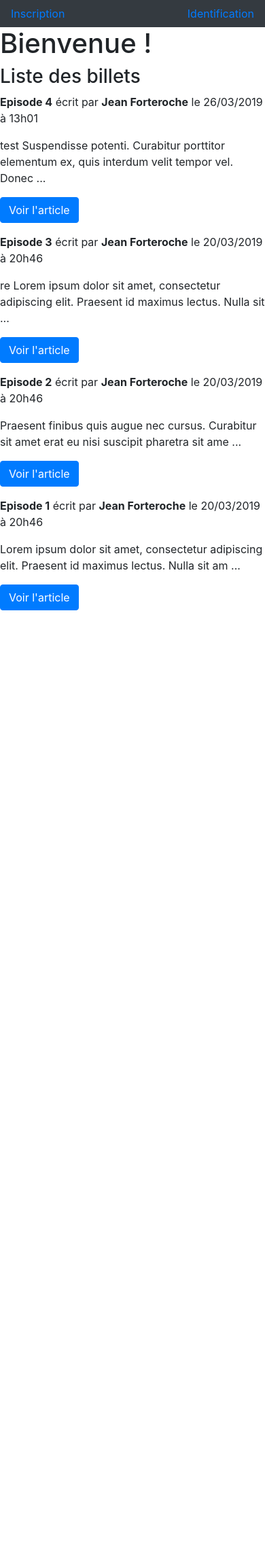
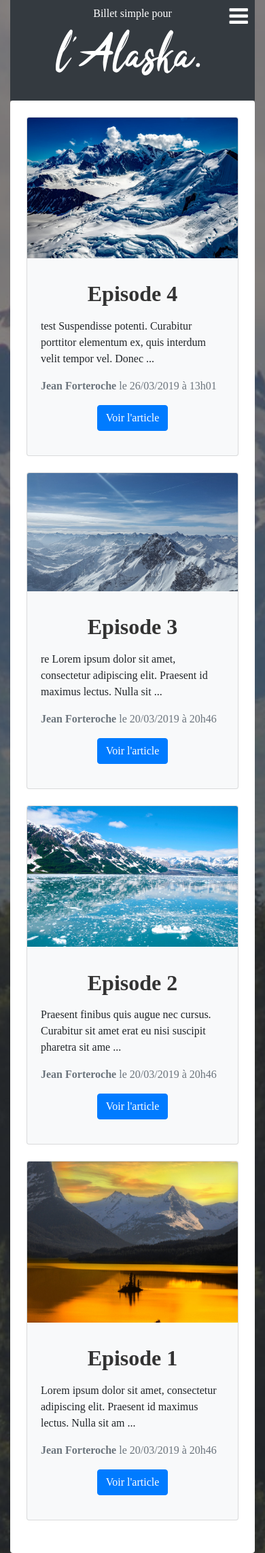
Before and after one commit to emi-sabathier/project-blog-php-oop-mvc, a PHP site: page / in a window 390 px wide. Shown: the whole page at 68% size. Before the commit the page ends 898 px from the top, so only its background shows below. Run offline with PHP 8.4, Linux system fonts and the light colour scheme; data comes from the database, SQL or seed files in the repository; some libraries are stand-ins or nearby versions.

Commit message:
Responsive index - Bootstrap

```diff
--- /dev/null
+++ b/public/css/styles.css
@@ -0,0 +1,172 @@
+@font-face {
+  font-family: 'tahu';
+  src: url('../fonts/tahu.woff2') format('woff2'),
+    url('../fonts/tahu.woff') format('woff');
+  font-weight: normal;
+  font-style: normal;
+
+}
+body {
+  font-family: "Source sans pro";
+  position: relative;
+  z-index: 1;
+}
+body::before{
+  content: "";
+    position: absolute;
+    z-index: -1;
+    top: 0;
+    bottom: 0;
+    left: 0;
+    right: 0;
+    background: url("../img/image_alaska_1.jpg") center center;
+    opacity: .4;
+    background-size:cover;
+}
+/********* LOGO ********/
+.alaska {
+  font-family: "tahu", "Open Sans", sans-serif;
+  font-size: 4.5rem;
+  padding-left: 0.5rem;
+}
+.logo {
+
+}
+/******** CARD *********/
+  .cards-bg {
+    background:#fff;
+    border-radius: 0.25rem;
+    padding:1.5rem;
+  }
+.card-title {
+  font-weight:bold;
+  font-size: 2rem;
+}
+
+/******** MENU *********/
+
+h4 {
+  margin: 0;
+  padding: 5% 0 0;
+  text-align: center;
+  color: #333;
+}
+
+a {
+  text-decoration: none;
+  -webkit-transition: all .3s ease;
+  -moz-transition: all .3s ease;
+  -ms-transition: all .3s ease;
+  -o-transition: all .3s ease;
+  transition: all .3s ease;
+}
+
+/* OPEN - CLOSE BUTTONS */
+
+.menu-btn {
+  position: absolute;
+  display: inline;
+  top: 0;
+  right: 20px;
+  font-size: 22px;
+  z-index: 999;
+}
+
+.menu-btn a {
+  display: inline-block;
+  text-decoration: none;
+}
+
+.btn-open:after {
+  content: "\f0c9";
+  font-size:2rem;
+  font-family: "fontawesome";
+  color: #fff;
+  -webkit-transition: all .3s linear 0s;
+  -moz-transition: all .3s linear 0s;
+  -o-transition: all .3s linear 0s;
+  transition-property: all .3s linear 0s;
+}
+
+.btn-open:hover:after {
+  color: rgba(0, 170, 212, 0.8);
+}
+
+.btn-close:after {
+  content: "\f00d";
+  font-size:2rem;
+  font-family: "fontawesome";
+  color: #fff;
+  -webkit-transition: all .2s linear 0s;
+  -moz-transition: all .2s linear 0s;
+  -o-transition: all .2s linear 0s;
+  transition-property: all .2s linear 0s;
+}
+
+.btn-close:hover:after {
+  color: rgba(0, 206, 255, 0.7);
+}
+
+
+/* OVERLAY NAV */
+
+.nav {
+  position: fixed;
+  display: none;
+  overflow: auto;
+  top: 0;
+  right: 0;
+  width: 30%;
+  min-width: 170px;
+  height: 100%;
+  margin: 0;
+  padding: 0;
+  background: rgba(26, 26, 26, 0.9);
+  z-index: 99;
+}
+
+.menu {
+  width: 100%;
+  height: 100%;
+}
+
+.menu ul {
+  margin: 0;
+  padding: 0;
+  width: 100%;
+  height: 100%;
+}
+
+.menu li {
+  display: table;
+  margin: 0;
+  padding: 0;
+  width: 100%;
+  height: 15%;
+  font-weight:bold;
+  list-style: none;
+  text-align: center;
+  -webkit-transition: all .2s linear 0s;
+  -moz-transition: all .2s linear 0s;
+  -o-transition: all .2s linear 0s;
+  transition-property: all .2s linear 0s;
+}
+
+.menu li a {
+  display: table-cell;
+  color: #fff;
+  vertical-align: middle;
+}
+
+.menu li:hover {
+  background: rgba(0, 206, 255, 0.7);
+}
+
+
+/* RESPONSIVE */
+
+@media screen and (max-width: 768px) {
+  .menu-btn {
+     right: 25px;
+  }
+}
--- /dev/null
+++ b/public/js/menu.js
@@ -0,0 +1,14 @@
+$(document).ready(function () {
+        $(".menu-btn a").click(function () {
+            $(".nav").fadeToggle(200);
+            $(this).toggleClass('btn-open').toggleClass('btn-close');
+        });
+        $('.nav').on('click', function () {
+            $(".nav").fadeToggle(200);
+            $(".menu-btn a").toggleClass('btn-open').toggleClass('btn-close');
+        });
+        $('.menu a').on('click', function () {
+            $(".nav").fadeToggle(200);
+            $(".menu-btn a").toggleClass('btn-open').toggleClass('btn-close');
+        });
+    });
--- a/view/listPostsView.php
+++ b/view/listPostsView.php
@@ -1,39 +1,37 @@
 <?php $title = 'Liste des derniers billets';?>
+<?php ob_start();
+?>
 
-<?php ob_start();?>
-<nav class="navbar bg-dark">
+<div class="row">
+    <div class="card-deck">
 
-<?php if (isset($_SESSION['role']) && $_SESSION['role'] == "1"): ?>
-    <a href="index.php?action=adminPanel">Administration</a> <a href="index.php?action=disconnect">Déconnexion</a>
-<?php elseif (isset($_SESSION['role']) && $_SESSION['role'] == '0'): ?>
-    <a href="index.php?action=disconnect">Déconnexion</a>
-<?php elseif(!isset($_SESSION['role'])): ?>
-    <a href="index.php?action=signup">Inscription</a>
-    <a href="index.php?action=signin">Identification</a>
-<?php endif;?>
+<?php
+$imagesDir = 'public/img/';
+$images = glob($imagesDir . '*.{jpg,jpeg}', GLOB_BRACE);
+foreach ($posts as $post): ?>
+<div class="col-sm-6 col-md-4 col-lg-4 mx-auto">
+        <article class="bg-light card mb-4">
+            <img src="<?= $images[array_rand($images)] ?>" class="card-img-top img-fluid" alt="paysage alaska">
+            <div class="card-body">
+                <h4 class="card-title">
+                    <?=$post['title']?>
+                </h4>
+                <p class="card-text">
+                    <?= substr($post['content'], 0, 100)?> ...
+                </p>
+                <p class="text-muted">
+                    <strong>Jean Forteroche</strong>
+                    le
+                    <?=$post['post_date_fr']?>
+                </p>
+                <p class="text-center"><a href="index.php?action=displayPost&postId=<?=$post['id']?>" class="btn btn-primary">Voir l'article</a></p>
+            </div>
+        </article>
+        </div>
+<?php endforeach;?>
 
-</nav>
-
-<h1>Bienvenue !</h1>
-
-<div>
-    <h3>Liste des billets</h3>
-
-    <?php foreach ($posts as $post): ?>
-        <p>
-            <strong><?=$post['title']?></strong>
-            écrit par
-            <strong>Jean Forteroche</strong>
-            le
-            <?=$post['post_date_fr']?>
-        </p>
-        <p>
-            <?= substr($post['content'], 0, 100)?> ...
-        </p>
-        <p><a href="index.php?action=displayPost&postId=<?=$post['id']?>" class="btn btn-primary">Voir l'article</a></p>
-    <?php endforeach;?>
+    </div>
 </div>
 
 <?php $content = ob_get_clean();?>
-
 <?php require 'template.php';?>
--- a/view/template.php
+++ b/view/template.php
@@ -1,16 +1,19 @@
+<!doctype html>
 <html lang="fr">
 
 <head>
     <meta charset="UTF-8">
-    <meta name="viewport" content="width=device-width, initial-scale=1.0">
-    <meta http-equiv="X-UA-Compatible" content="ie=edge">
+    <meta name="viewport" content="width=device-width, initial-scale=1, shrink-to-fit=no">
     <title>
         Un billet simple pour l'Alaska -
-        <?=$title?>
+        <?= $title ?>
     </title>
-    <link rel="stylesheet" href="https://stackpath.bootstrapcdn.com/bootstrap/4.3.1/css/bootstrap.min.css" integrity="sha384-ggOyR0iXCbMQv3Xipma34MD+dH/1fQ784/j6cY/iJTQUOhcWr7x9JvoRxT2MZw1T"
-        crossorigin="anonymous">
-    <script src="https://cloud.tinymce.com/5/tinymce.min.js?apiKey=un6psb60cfyj1tbk6h05mqrroi6vz31e7vrb5wpefkx4o9uy"></script>
+    <link rel="stylesheet" href="https://stackpath.bootstrapcdn.com/font-awesome/4.7.0/css/font-awesome.min.css">
+    <link rel="stylesheet" href="https://stackpath.bootstrapcdn.com/bootstrap/4.3.1/css/bootstrap.min.css"
+        integrity="sha384-ggOyR0iXCbMQv3Xipma34MD+dH/1fQ784/j6cY/iJTQUOhcWr7x9JvoRxT2MZw1T" crossorigin="anonymous">
+    <link rel="stylesheet" href="public/css/styles.css">
+    <script src="https://cloud.tinymce.com/5/tinymce.min.js?apiKey=un6psb60cfyj1tbk6h05mqrroi6vz31e7vrb5wpefkx4o9uy">
+    </script>
     <script>
         tinymce.init({
             selector: '#postArea',
@@ -19,17 +22,55 @@
     </script>
 </head>
 
-<body>
-    <?=$content?>
+<body class="bg-dark oala">
+
+    <div class="menu-btn">
+        <a class="btn-open"></a>
+    </div>
+    <div class="nav">
+        <div class="menu">
+            <ul>
+                <li><a href="index.php">Accueil</a></li>
+                <?php if (isset($_SESSION['role'])) : ?>
+                    <?php if (isset($_SESSION['role']) && $_SESSION['role'] == "1"): ?>
+                        <li><a href="index.php?action=adminPanel">Administration</a></li>
+                    <?php endif;?>
+                    <li><a href="index.php?action=disconnect">Déconnexion</a></li>
+                <?php else : ?>
+                    <li><a href="index.php?action=signup">Inscription</a></li>
+                    <li><a href="index.php?action=signin">Identification</a></li>
+                <?php endif;?>
+            </ul>
+        </div>
+    </div>
+    <div class="container">
+        <nav class="navbar navbar-dark bg-dark">
+            <div class="text-white text-center mx-auto">
+                <div class="row">
+                    <div class="col-md-6 my-auto">
+                        Billet simple pour
+                    </div>
+                    <div class="col-md-6 alaska">
+                        l'Alaska.
+                    </div>
+
+                </div>
+            </div>
+        </nav>
+        <div class="cards-bg">
+            <?=$content?>
+        </div>
+    </div>
     <script src="https://cdnjs.cloudflare.com/ajax/libs/jquery/3.3.1/jquery.js">
     </script>
-    <script src="https://cdnjs.cloudflare.com/ajax/libs/popper.js/1.14.7/umd/popper.min.js" integrity="sha384-UO2eT0CpHqdSJQ6hJty5KVphtPhzWj9WO1clHTMGa3JDZwrnQq4sF86dIHNDz0W1"
-        crossorigin="anonymous">
+    <script src="https://cdnjs.cloudflare.com/ajax/libs/popper.js/1.14.7/umd/popper.min.js"
+        integrity="sha384-UO2eT0CpHqdSJQ6hJty5KVphtPhzWj9WO1clHTMGa3JDZwrnQq4sF86dIHNDz0W1" crossorigin="anonymous">
     </script>
-    <script src="https://stackpath.bootstrapcdn.com/bootstrap/4.3.1/js/bootstrap.min.js" integrity="sha384-JjSmVgyd0p3pXB1rRibZUAYoIIy6OrQ6VrjIEaFf/nJGzIxFDsf4x0xIM+B07jRM"
-        crossorigin="anonymous">
+    <script src="https://stackpath.bootstrapcdn.com/bootstrap/4.3.1/js/bootstrap.min.js"
+        integrity="sha384-JjSmVgyd0p3pXB1rRibZUAYoIIy6OrQ6VrjIEaFf/nJGzIxFDsf4x0xIM+B07jRM" crossorigin="anonymous">
     </script>
-    <script src="public/reportComment.js"></script>
+    <script src="public/js/reportComment.js"></script>
+    <script src="public/js/menu.js"></script>
 </body>
 
 </html>
```
Also changed, not shown: view/lol.php (added, +34 -0 lines), public/fonts/tahu.woff (added), public/fonts/tahu.woff2 (added), public/img/image_alaska_1.jpg (added), public/img/image_alaska_10.jpeg (added), public/img/image_alaska_2.jpeg (added), public/img/image_alaska_3.jpg (added), public/img/image_alaska_4.jpeg (added), public/img/image_alaska_5.jpeg (added), public/img/image_alaska_6.jpeg (added), public/img/image_alaska_7.jpeg (added), public/img/image_alaska_8.jpeg (added), public/img/image_alaska_9.jpeg (added), public/js/reportComment.js (renamed from public/reportComment.js), 1 more files.
